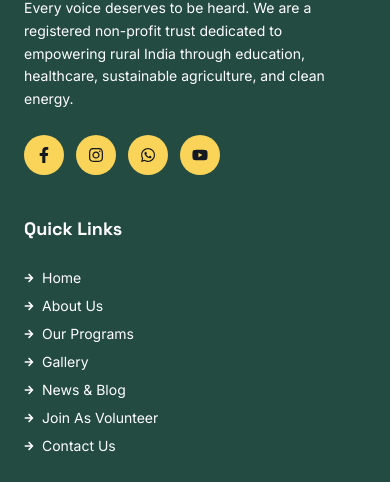
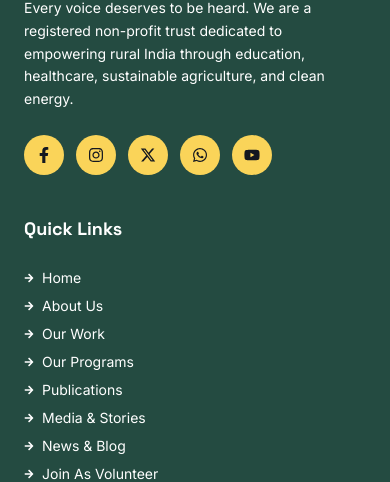
Before and after one commit to digitalcreatorss2002/Mereawaz-Trust, a React (Vite) app: page /contact in a window 390 px wide. Shown: the part 4293-4775 px from the top of the page. Built offline with nearby package versions, Linux system fonts and the light colour scheme; no server answers; the HTML template or start-up script is replaced by a standard one.

Commit message:
Add X (Twitter) social link to pre-header, mobile menu, and footer

```diff
--- a/src/components/Footer.jsx
+++ b/src/components/Footer.jsx
@@ -1,6 +1,7 @@
 import { useEffect, useState } from 'react'
 import { Link } from 'react-router-dom'
 import { FaPhoneAlt, FaEnvelope, FaMapMarkerAlt, FaHeart, FaFacebookF, FaInstagram, FaWhatsapp, FaYoutube, FaArrowRight } from 'react-icons/fa'
+import { FaXTwitter } from 'react-icons/fa6'
 import { api } from '../api.js'
 
 export default function Footer() {
@@ -87,6 +88,9 @@ export default function Footer() {
               <a href="https://www.instagram.com/mat_meriawaztrust/" target="_blank" rel="noopener noreferrer" className="flex h-10 w-10 items-center justify-center rounded-full bg-[var(--accent-gold)] text-[var(--text-color)] transition-all hover:bg-[var(--text-color-light)] hover:scale-110" aria-label="Instagram">
                 <FaInstagram />
               </a>
+              <a href="https://x.com/MeriAwazT" target="_blank" rel="noopener noreferrer" className="flex h-10 w-10 items-center justify-center rounded-full bg-[var(--accent-gold)] text-[var(--text-color)] transition-all hover:bg-[var(--text-color-light)] hover:scale-110" aria-label="X (Twitter)">
+                <FaXTwitter />
+              </a>
               <a href="https://wa.me/918800902890" target="_blank" rel="noopener noreferrer" className="flex h-10 w-10 items-center justify-center rounded-full bg-[var(--accent-gold)] text-[var(--text-color)] transition-all hover:bg-[var(--text-color-light)] hover:scale-110" aria-label="WhatsApp">
                 <FaWhatsapp />
               </a>
@@ -114,13 +118,23 @@ export default function Footer() {
                 </Link>
               </li>
               <li>
+                <Link to="/our-work" className="hover:text-[var(--primary-color)] transition-colors flex items-center gap-2">
+                  <FaArrowRight className="text-[10px] text-[var(--text-color-light)]" /> Our Work
+                </Link>
+              </li>
+              <li>
                 <Link to="/properties" className="hover:text-[var(--primary-color)] transition-colors flex items-center gap-2">
                   <FaArrowRight className="text-[10px] text-[var(--text-color-light)]" /> Our Programs
                 </Link>
               </li>
               <li>
+                <Link to="/publications" className="hover:text-[var(--primary-color)] transition-colors flex items-center gap-2">
+                  <FaArrowRight className="text-[10px] text-[var(--text-color-light)]" /> Publications
+                </Link>
+              </li>
+              <li>
                 <Link to="/gallery" className="hover:text-[var(--primary-color)] transition-colors flex items-center gap-2">
-                  <FaArrowRight className="text-[10px] text-[var(--text-color-light)]" /> Gallery
+                  <FaArrowRight className="text-[10px] text-[var(--text-color-light)]" /> Media &amp; Stories
                 </Link>
               </li>
               <li>
--- a/src/components/Navbar.jsx
+++ b/src/components/Navbar.jsx
@@ -2,6 +2,7 @@ import { useState, useEffect } from 'react'
 import { NavLink, useLocation } from 'react-router-dom'
 import { motion, AnimatePresence } from 'framer-motion'
 import { FaPhoneAlt, FaEnvelope, FaMapMarkerAlt, FaHeart, FaFacebookF, FaInstagram, FaWhatsapp, FaYoutube } from 'react-icons/fa'
+import { FaXTwitter } from 'react-icons/fa6'
 import { HiMenuAlt3, HiX } from 'react-icons/hi'
 
 const links = [
@@ -93,6 +94,9 @@ export default function Navbar() {
             </a>
             <a href="https://www.instagram.com/mat_meriawaztrust/" target="_blank" rel="noopener noreferrer" className="hover:text-[var(--primary-color)] transition-transform hover:scale-110 text-sm" aria-label="Instagram">
               <FaInstagram />
+            </a>
+            <a href="https://x.com/MeriAwazT" target="_blank" rel="noopener noreferrer" className="hover:text-[var(--primary-color)] transition-transform hover:scale-110 text-sm" aria-label="X (Twitter)">
+              <FaXTwitter />
             </a>
             <a href="https://wa.me/918800902890" target="_blank" rel="noopener noreferrer" className="hover:text-[var(--primary-color)] transition-transform hover:scale-110 text-sm" aria-label="WhatsApp">
               <FaWhatsapp />
@@ -203,6 +207,9 @@ export default function Navbar() {
                   <a href="https://www.instagram.com/mat_meriawaztrust/" target="_blank" rel="noopener noreferrer" aria-label="Instagram">
                     <FaInstagram className="h-5 w-5 hover:text-[var(--button-bg-color)]" />
                   </a>
+                  <a href="https://x.com/MeriAwazT" target="_blank" rel="noopener noreferrer" aria-label="X (Twitter)">
+                    <FaXTwitter className="h-5 w-5 hover:text-[var(--button-bg-color)]" />
+                  </a>
                   <a href="https://wa.me/918800902890" target="_blank" rel="noopener noreferrer" aria-label="WhatsApp">
                     <FaWhatsapp className="h-5 w-5 hover:text-[var(--button-bg-color)]" />
                   </a>
```
